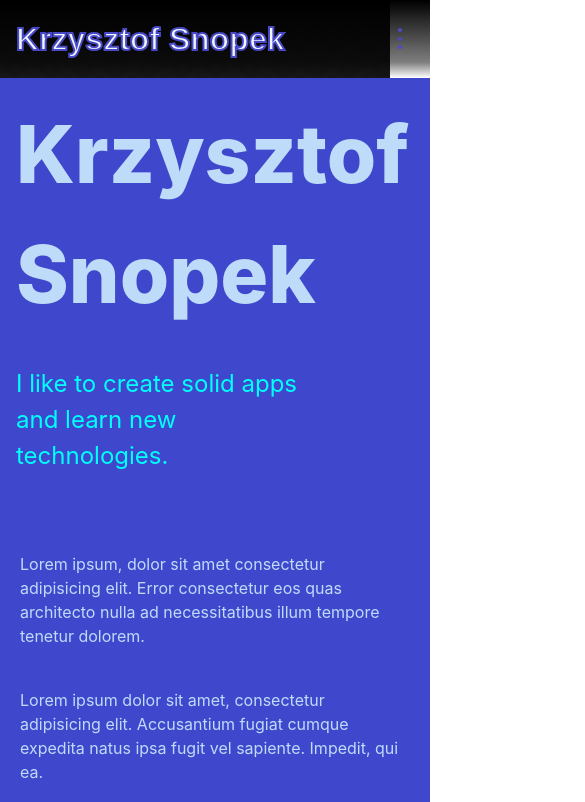
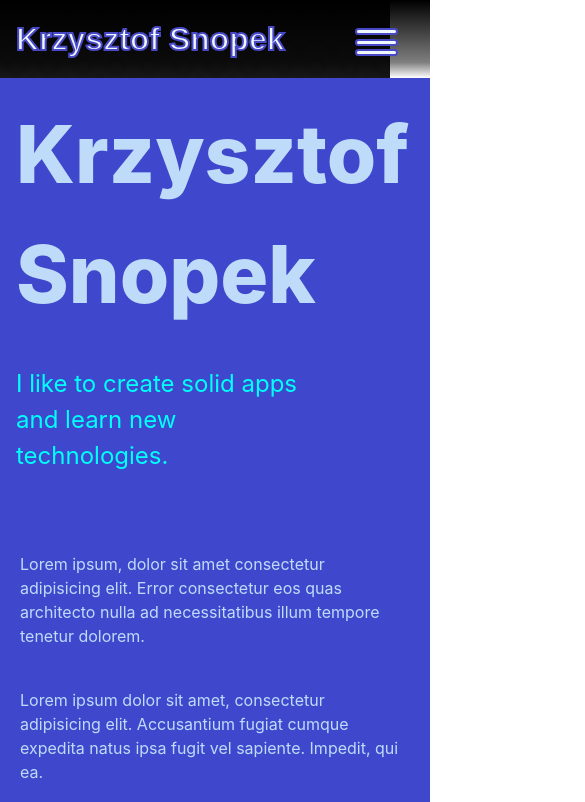
Before and after one commit to KrzysztofSnopek/resume, a React (Create React App) app: page / in a window 390 px wide. Shown: the top 802 px of the page, 585 px wide, since content can reach past the window. Built offline with nearby package versions, Linux system fonts and the light colour scheme; grey boxes are pictures that could not be loaded; the HTML template or start-up script is replaced by a standard one.

Commit message:
Resolves a problem with dividers sticking out over the navbar

```diff
--- a/src/Components/Contact.tsx
+++ b/src/Components/Contact.tsx
@@ -1,26 +1,26 @@
-import '../Styles/Contact.css'
+// import '../Styles/Contact.css'
 
 export function Contact() {
   return (
-    <div className='contact contact-grid bg-outro pt-[20vh] md:pt-[30vh] lg:pt-[40vh]'>
-      <div className='grid-col item-1 text main-text grid-headline'>GET IN TOUCH</div>
+    <div className='font-bold text-2xl text-secondary px-10 bg-outro bg-contact-pattern bg-no-repeat pt-[20vh] md:pt-[30vh] lg:pt-[40vh]'>
+      <div className='p-8'>GET IN TOUCH</div>
 
-      <div className='grid-col item-2 text main-text'>Do you think I could fit in the team? Let's make it reality. Message me now!</div>
+      <div className='p-8'>Do you think I could fit in the team? Let's make it reality. Message me now!</div>
 
-      <div className='grid-col item-3'>
-        <div className='contact-list'>
+      <div className='p-3'>
+        <div className='p-5'>
           <div className='text main-text'>Email</div>
           <div className='text secondary-text'>krzysztof.snopek1@gmail.com</div>
         </div>
 
-        <div className='contact-list'>
+        <div className='p-5'>
           <div className='text main-text'>Phone</div>
           <div className='text secondary-text'>+48 668 698 369</div>
         </div>
 
-         <div className='contact-list'>
+         <div className='p-5'>
           <div className='text main-text'>Github</div>
-          <a href='https://github.com/KrzysztofSnopek' className='text secondary-text'>https://github.com/KrzysztofSnopek</a>
+          <a href='https://github.com/KrzysztofSnopek' className='no-underline'>https://github.com/KrzysztofSnopek</a>
         </div>
       </div>
     </div>
--- a/src/Styles/Contact.css
+++ b/src/Styles/Contact.css
@@ -1,5 +1,4 @@
 .contact {
-    background-color: rgb(30, 30, 30);
     background: url("../Images/wave2.svg");
     background-repeat: no-repeat;
 }
@@ -62,10 +61,4 @@
         "2"
         "3";
     }
-
-    /* item-3 {
-        grid-column: 1;
-        grid-row-start: 3;
-        grid-row: span 1;
-    } */
   }
--- a/src/Styles/DownloadButton.css
+++ b/src/Styles/DownloadButton.css
@@ -3,9 +3,6 @@ a {
     font-weight: 800;
     font-size: 2em;
     padding-right: 1em;
-}
-
-a {
     color: aliceblue;
     text-decoration: none;
     -webkit-text-stroke-width: 2px;
--- a/src/Styles/StyleImageSlider.tsx
+++ b/src/Styles/StyleImageSlider.tsx
@@ -19,7 +19,6 @@ export const slide = {
   padding: '2rem 0'
 }
 export const slideImage = {
-  // height: '50*vh',
   width: '700px',
   minHeight: `calc(35vw)`,
   backgroundSize: 'contain',
--- a/src/Styles/TopNavbar.css
+++ b/src/Styles/TopNavbar.css
@@ -21,6 +21,7 @@ nav {
     top: 0;
     width: 100%;
     min-width: 430px;
+    z-index: 1;
 }
 
 .section {
@@ -44,20 +45,20 @@ nav {
 .toggle-btn {
   position: absolute;
   top: 1.75rem;
-  right: 1rem;
+  right: 0;
   display: none;
   flex-direction: column;
   justify-content: space-between;
-  width: 30px;
-  height: 21px;
+  width: 75px;
+  height: 28px;
 }
 
 .toggle-btn .single-bar {
-  height: 2px;
+  height: 7px;
   width: 100%;
   background-color: aliceblue;
   border: 2px solid rgb(73, 73, 199);
-  border-radius: 10px;
+  border-radius: 5px;
 }
 
 @media (max-width: 1215px) {
@@ -95,7 +96,6 @@ nav {
 
 @media (max-width: 430px) {
   .whole-app {
-    overflow-x: scroll;
     width: 430px
   }
 
--- a/src/Styles/Works.css
+++ b/src/Styles/Works.css
@@ -66,7 +66,7 @@
   content: '';
   height: 6px;
   width: 40%;
-  background: linear-gradient(0.25turn, #7373db, rgb(25, 25, 25));
+  background: linear-gradient(0.25turn, rgb(44, 44, 165), rgb(63, 72, 204));
   display: block;
   position: relative;
   top: 50%;
@@ -76,7 +76,7 @@
   content: '';
   height: 6px;
   width: 40%;
-  background: linear-gradient(0.25turn, rgb(25, 25, 25), #7373db);
+  background: linear-gradient(0.25turn, rgb(63, 72, 204), rgb(44, 44, 165));
   position: relative;
   top: 50%;
   left: 0;
--- a/tailwind.config.js
+++ b/tailwind.config.js
@@ -1,7 +1,7 @@
 /** @type {import('tailwindcss').Config} */
 module.exports = {
   content: [
-    "./src/**/*.{js,jsx,ts,tsx}", './public/index.html'
+    "./src/**/*.{js,jsx,ts,tsx}", './public/index.html',
   ],
   theme: {
     extend: {
@@ -9,7 +9,10 @@ module.exports = {
         primary: 'rgb(63, 72, 204)',
         secondary: 'rgb(190, 220, 250)',
         outro: 'rgb(44, 44, 165)'
-      }
+      },
+      backgroundImage: {
+        "contact-pattern": 'url("./Images/wave2.svg")',
+    }
     },
   },
   plugins: [],
```
